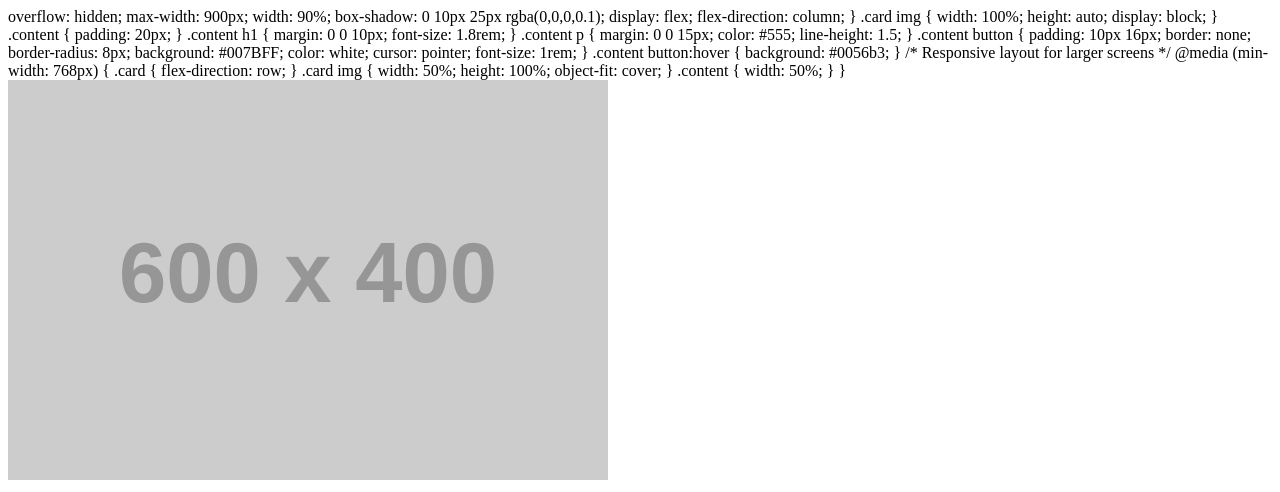
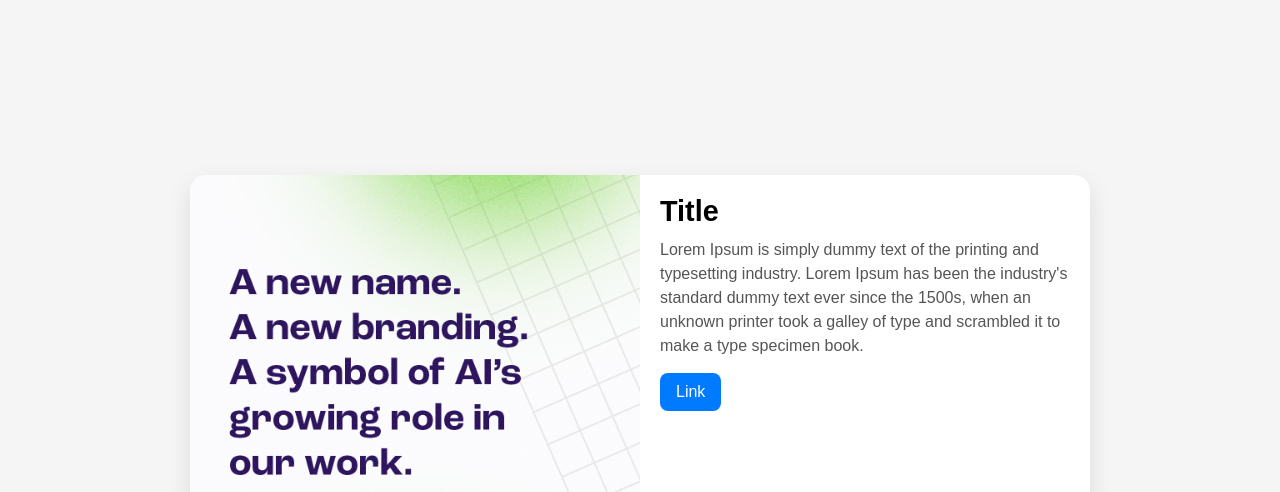
Before and after one commit to thehyve/thehaive-website, a plain HTML site: page public/index.html in a window 1280 px wide. Shown: the top 492 px of the page. Drawn offline with Linux system fonts and the light colour scheme; placeholder pictures from the web are drawn by us.

Commit message:
Add html with image

```diff
--- a/public/index.html
+++ b/public/index.html
@@ -1,4 +1,102 @@
+<!--<!DOCTYPE html>-->
+<!--overflow: hidden;-->
+<!--max-width: 900px;-->
+<!--width: 90%;-->
+<!--box-shadow: 0 10px 25px rgba(0,0,0,0.1);-->
+<!--display: flex;-->
+<!--flex-direction: column;-->
+<!--}-->
+
+<!--.card img {-->
+<!--width: 100%;-->
+<!--height: auto;-->
+<!--display: block;-->
+<!--}-->
+
+<!--.content {-->
+<!--padding: 20px;-->
+<!--}-->
+
+<!--.content h1 {-->
+<!--margin: 0 0 10px;-->
+<!--font-size: 1.8rem;-->
+<!--}-->
+
+<!--.content p {-->
+<!--margin: 0 0 15px;-->
+<!--color: #555;-->
+<!--line-height: 1.5;-->
+<!--}-->
+
+<!--.content button {-->
+<!--padding: 10px 16px;-->
+<!--border: none;-->
+<!--border-radius: 8px;-->
+<!--background: #007BFF;-->
+<!--color: white;-->
+<!--cursor: pointer;-->
+<!--font-size: 1rem;-->
+<!--}-->
+
+<!--.content button:hover {-->
+<!--background: #0056b3;-->
+<!--}-->
+
+<!--/* Responsive layout for larger screens */-->
+<!--@media (min-width: 768px) {-->
+<!--.card {-->
+<!--flex-direction: row;-->
+<!--}-->
+
+<!--.card img {-->
+<!--width: 50%;-->
+<!--height: 100%;-->
+<!--object-fit: cover;-->
+<!--}-->
+
+<!--.content {-->
+<!--width: 50%;-->
+<!--}-->
+<!--}-->
+<!--</style>-->
+<!--</head>-->
+<!--<body>-->
+
+<!--<div class="card">-->
+<!--	<img src="images/thehaive.png" alt="Example Image" />-->
+<!--	<div class="content">-->
+<!--		<h1>Your Title Here</h1>-->
+<!--		<p>-->
+<!--			This is a simple responsive static HTML page. You can describe your image,-->
+<!--			product, or content here. It adapts nicely between mobile and desktop views.-->
+<!--		</p>-->
+<!--		<button>Learn More</button>-->
+<!--	</div>-->
+<!--</div>-->
+
+<!--</body>-->
+<!--</html>-->
+
 <!DOCTYPE html>
+<html lang="en">
+<head>
+	<meta charset="UTF-8" />
+	<meta name="viewport" content="width=device-width, initial-scale=1.0" />
+	<title>Image Info Page</title>
+	<style>
+      body {
+          margin: 0;
+          font-family: Arial, sans-serif;
+          background: #f5f5f5;
+          display: flex;
+          justify-content: center;
+          align-items: center;
+          min-height: 100vh;
+      }
+
+      .card {
+          background: white;
+          border-radius: 16px;
           overflow: hidden;
           max-width: 900px;
           width: 90%;
@@ -63,14 +161,13 @@ width: 50%;
 <body>
 
 <div class="card">
-	<img src="https://via.placeholder.com/600x400" alt="Example Image" />
+	<img src="images/thehaive.png" alt="Example Image" />
 	<div class="content">
-		<h1>Your Title Here</h1>
+		<h1>Title</h1>
 		<p>
-			This is a simple responsive static HTML page. You can describe your image,
-			product, or content here. It adapts nicely between mobile and desktop views.
+			Lorem Ipsum is simply dummy text of the printing and typesetting industry. Lorem Ipsum has been the industry's standard dummy text ever since the 1500s, when an unknown printer took a galley of type and scrambled it to make a type specimen book.
 		</p>
-		<button>Learn More</button>
+		<button>Link</button>
 	</div>
 </div>
 
```
Also changed, not shown: public/images/thehaive.png (added). Lines whose indentation alone changed are shown as unchanged.
